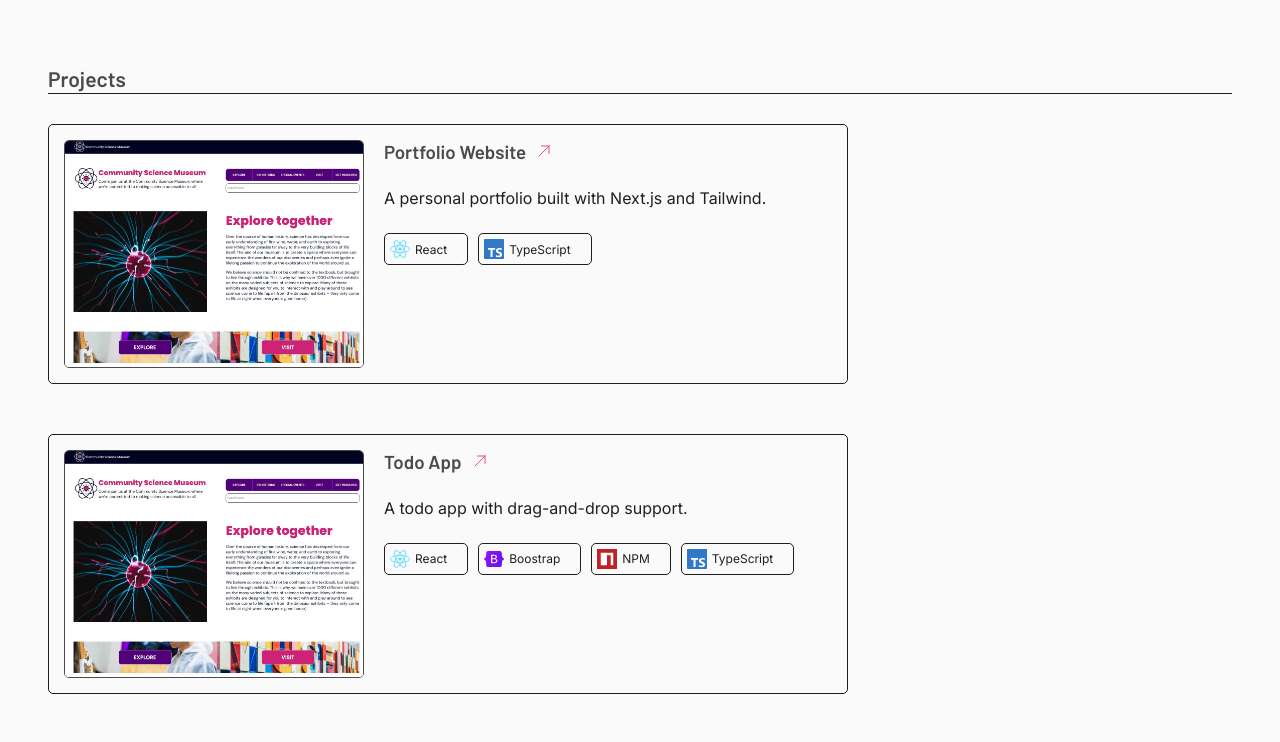
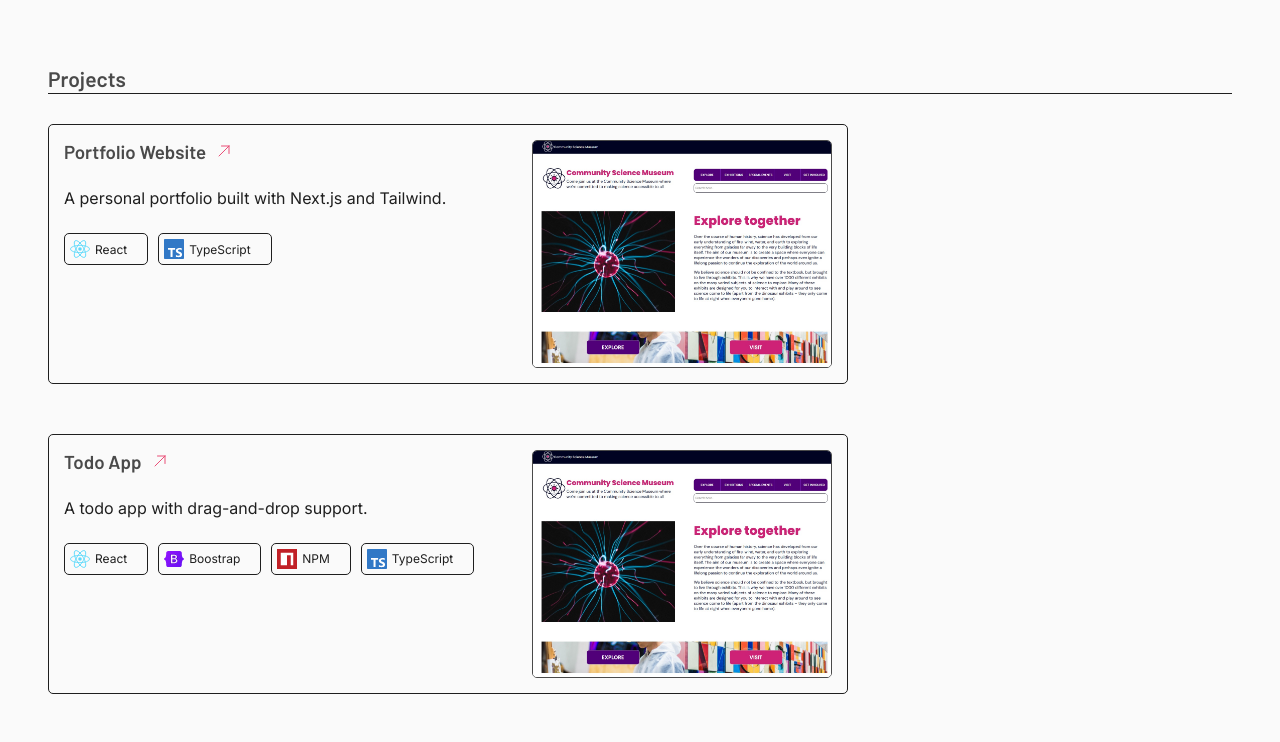
Before and after one commit to joakimlees/portfolio, a React (Vite) app: page / in a window 1280 px wide. Shown: the part 1760-2502 px from the top of the page. Built offline with nearby package versions, Linux system fonts and the light colour scheme.

Commit message:
changed cards

```diff
--- a/src/components/styles/ProjectCard.Styles.ts
+++ b/src/components/styles/ProjectCard.Styles.ts
@@ -2,6 +2,7 @@
 
 export const ProjectCard = styled.a`
   display: flex;
+  justify-content: space-between;
   padding: 15px;
   gap: 20px;
   width: 800px;
@@ -21,6 +22,7 @@
   }
 
   .project__card__image {
+    order: 2;
     width: 300px;
     height: 100%;
     overflow: hidden;
@@ -56,6 +58,7 @@
 
     .project__card__pills {
       display: flex;
+      flex-wrap: wrap;
       gap: 10px;
     }
   }
```
